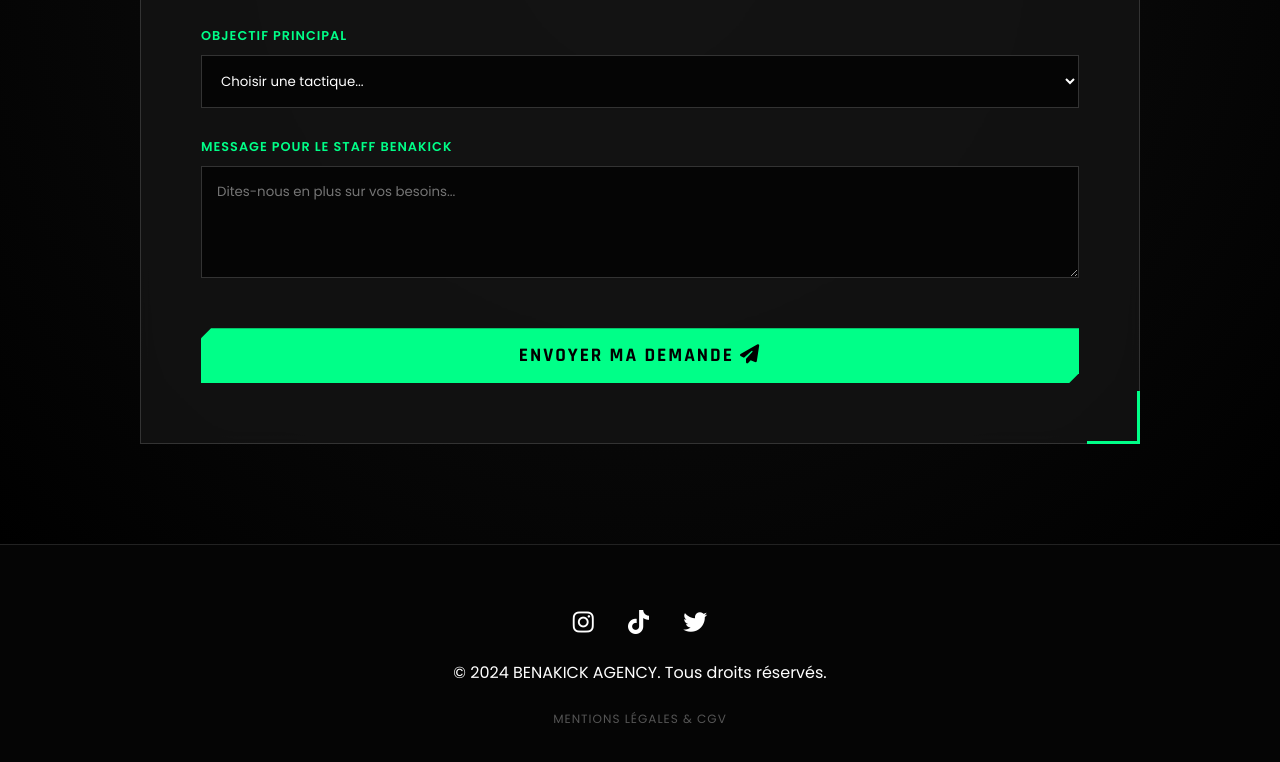
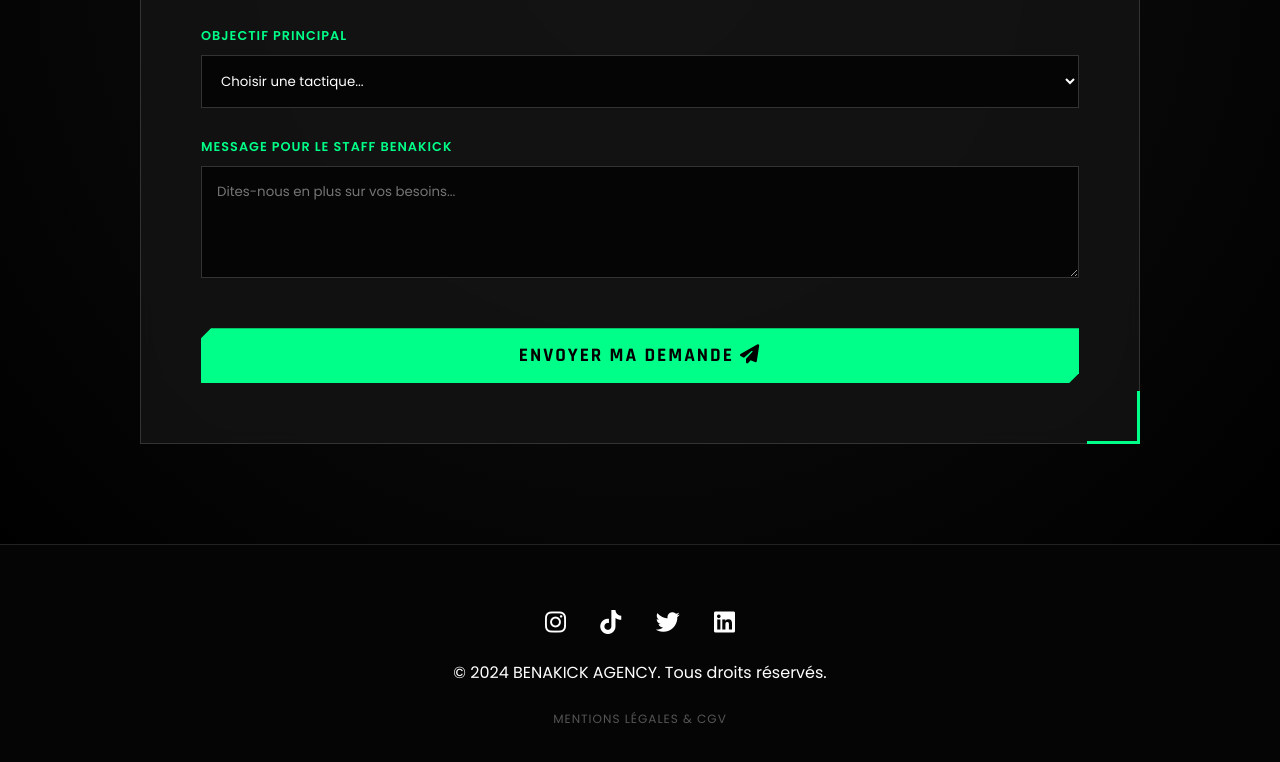
Before and after one commit to SirB3nji/BENAKICK, a plain HTML site: page index.html in a window 1280 px wide. Shown: the part 3887-4649 px from the top of the page. Drawn offline with Linux system fonts and the light colour scheme.

Commit message:
Update index.html

```diff
--- a/index.html
+++ b/index.html
@@ -137,13 +137,13 @@
         .service-card h3 { font-size: 1.5rem; margin-bottom: 10px; color: #fff; }
         .service-card p { color: var(--text-muted); font-size: 0.9rem; line-height: 1.6; }
 
-        /* --- PORTFOLIO (MODIFIÉ) --- */
+        /* --- PORTFOLIO --- */
         #portfolio { padding: 100px 5%; background: var(--bg-color); }
         .gallery-grid {
             display: grid; grid-template-columns: repeat(auto-fit, minmax(280px, 1fr)); gap: 20px;
         }
         .gallery-item {
-            /* Changement ici pour format Portrait/Reels */
+            /* Format Portrait 9:16 pour style Instagram/Reels */
             height: 600px;
             background: #222; position: relative; overflow: hidden; border-radius: 8px; cursor: pointer;
         }
@@ -222,6 +222,7 @@
             color: #fff; font-size: 1.5rem; margin: 0 15px; transition: 0.3s; display: inline-block;
         }
         .socials-footer a:hover { color: var(--accent); transform: translateY(-3px); }
+
         .legal-link {
             color: #555; text-decoration: none; font-size: 0.75rem; font-family: 'Poppins', sans-serif;
             text-transform: uppercase; letter-spacing: 1px; transition: 0.3s;
@@ -393,9 +394,10 @@
 
     <footer id="main-footer">
         <div class="socials-footer">
-            <a href="https://www.instagram.com/benakick/" target="_blank"><i class="fa-brands fa-instagram"></i></a>
+            <a href="https://instagram.com/benakick" target="_blank"><i class="fa-brands fa-instagram"></i></a>
             <a href="#"><i class="fa-brands fa-tiktok"></i></a>
             <a href="#"><i class="fa-brands fa-twitter"></i></a>
+            <a href="#"><i class="fa-brands fa-linkedin"></i></a>
         </div>
         <p>&copy; 2024 BENAKICK AGENCY. Tous droits réservés.</p>
 
```
